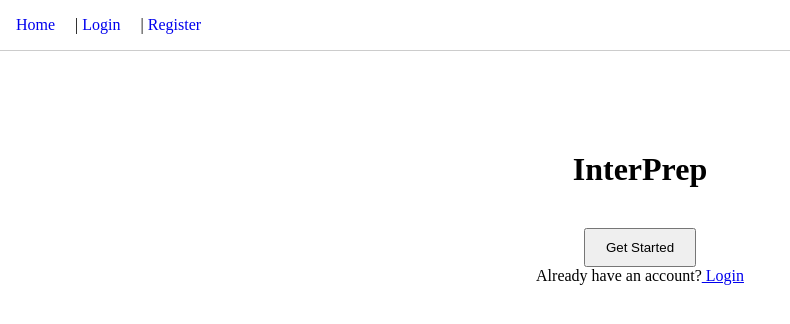
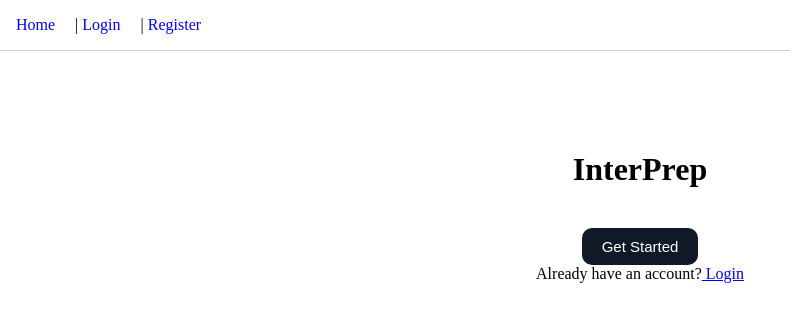
Before and after one commit to Shyam2k6/interPrep, a React (Vite) app in the folder client/: page / in a window 1280 px wide. Shown: the top 324 px of the page, without its empty margins (0-790 px from the left). Built offline with nearby package versions, Linux system fonts and the light colour scheme.

Commit message:
Create reusable components

```diff
--- a/client/src/components/Button.jsx
+++ /dev/null
@@ -1,5 +0,0 @@
-function Button({ text }) {
-  return <button>{text}</button>;
-}
-
-export default Button;
--- /dev/null
+++ b/client/src/components/ui/Button.css
@@ -0,0 +1,29 @@
+.btn {
+  border: none;
+  outline: none;
+  padding: 12px 20px;
+  border-radius: 10px;
+  cursor: pointer;
+  font-size: 15px;
+  font-weight: 500;
+  transition: 0.2s;
+}
+
+.btn-primary {
+  background: #111827;
+  color: white;
+}
+
+.btn-primary:hover {
+  background: #1f2937;
+}
+
+.btn-secondary {
+  background: white;
+  color: #111827;
+  border: 1px solid #d1d5db;
+}
+
+.btn-secondary:hover {
+  background: #f9fafb;
+}
--- /dev/null
+++ b/client/src/components/ui/Button.jsx
@@ -0,0 +1,11 @@
+import "./Button.css";
+
+function Button({ children, type = "button", variant = "primary", ...props }) {
+  return (
+    <button type={type} className={`btn btn-${variant}`} {...props}>
+      {children}
+    </button>
+  );
+}
+
+export default Button;
--- /dev/null
+++ b/client/src/components/ui/Input.css
@@ -0,0 +1,13 @@
+.input {
+  width: 100%;
+  padding: 12px 16px;
+  border: 1px solid #d1d5db;
+  border-radius: 10px;
+  font-size: 15px;
+  transition: border-color 0.2s ease;
+}
+
+.input:focus {
+  outline: none;
+  border-color: #111827;
+}
--- /dev/null
+++ b/client/src/components/ui/Input.jsx
@@ -0,0 +1,7 @@
+import "./Input.css";
+
+function Input({ type = "text", ...props }) {
+  return <input type={type} className="input" {...props} />;
+}
+
+export default Input;
--- /dev/null
+++ b/client/src/components/ui/index.js
@@ -0,0 +1,2 @@
+export { default as Button } from "./Button";
+export { default as Input } from "./Input";
--- a/client/src/pages/DashboardPage.jsx
+++ b/client/src/pages/DashboardPage.jsx
@@ -14,8 +14,6 @@ function DashboardPage() {
     const fetchDashboard = async () => {
       try {
         const data = await getDashboard(token);
-
-        console.log(data);
 
         setStats(data.data);
       } catch (error) {
--- a/client/src/pages/HomePage.jsx
+++ b/client/src/pages/HomePage.jsx
@@ -1,5 +1,5 @@
 import { Link } from "react-router-dom";
-import Button from "../components/Button";
+import { Button } from "../components/ui";
 import "../styles/home.css";
 
 function HomePage() {
@@ -8,7 +8,7 @@ function HomePage() {
       <h1>InterPrep</h1>
 
       <Link to="/register">
-        <Button text="Get Started" />
+        <Button>Get Started</Button>
       </Link>
 
       <p>
```
